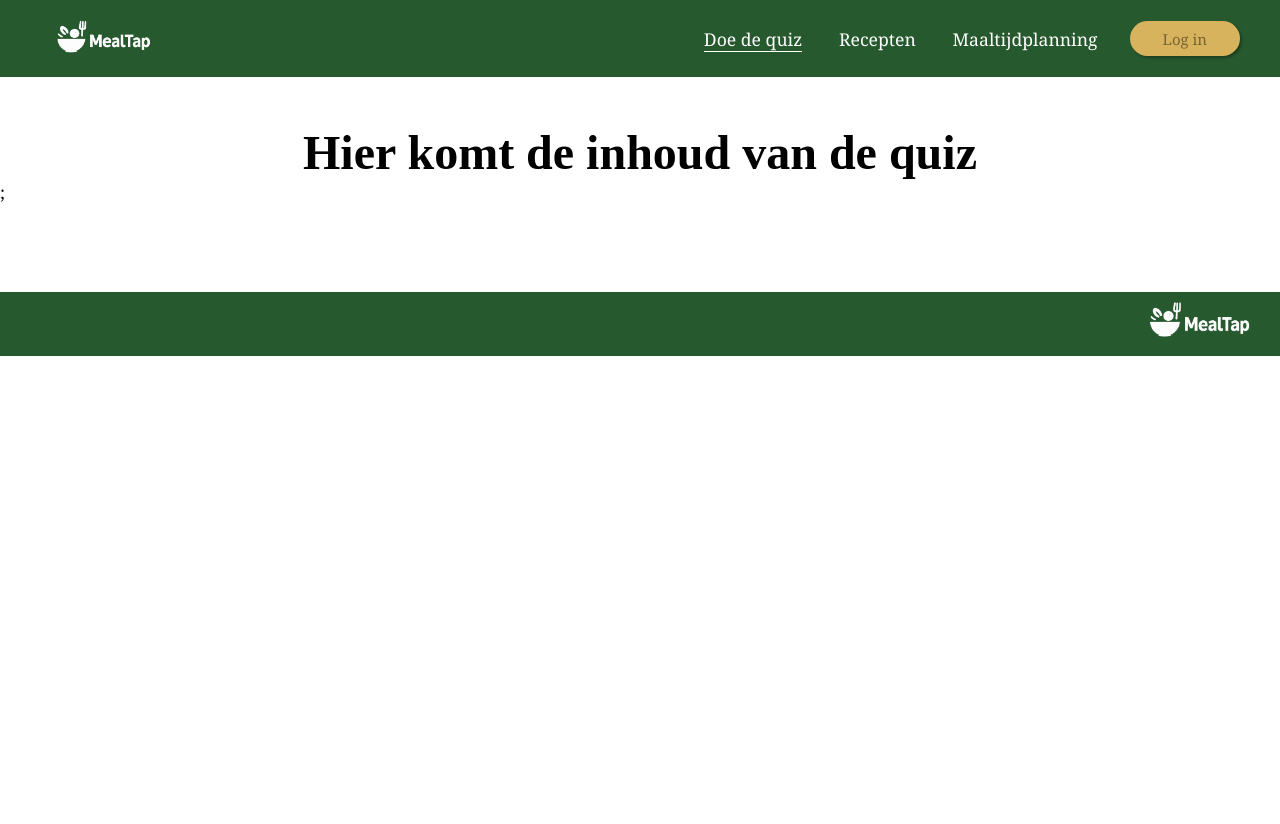
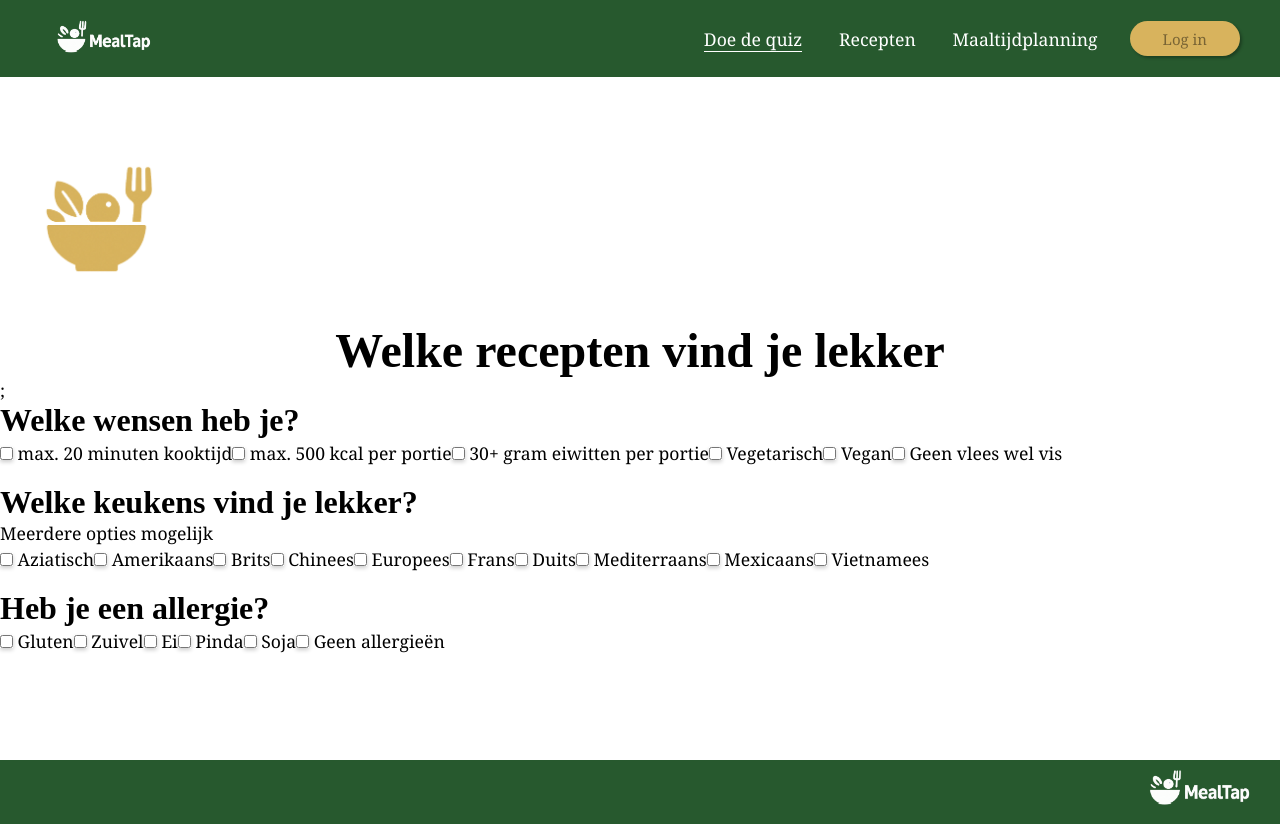
Before and after one commit to tessaiswijs/eindproject_frontend_novi, a React (Vite) app: page /quiz in a window 1280 px wide. Before the commit the page ends 800 px from the top, so only its background shows below. Built offline with nearby package versions, Linux system fonts and the light colour scheme; a web font is replaced by a local one.

Commit message:
content toegevoegd aan de quiz pagina

```diff
--- a/src/pages/home/HomePage.jsx
+++ b/src/pages/home/HomePage.jsx
@@ -72,7 +72,7 @@ function Home() {
             <main>
 
                 <section className="recipe-header-section">
-                    <img className="yellow-logo-container" src="/src/assets/logo_yellow.png" alt="klok"/>
+                    <img className="yellow-logo-container" src="/src/assets/logo_yellow.png" alt="logo"/>
 
                     <h2 className="title_recipe-header">
                         Een selectie van onze recepten
--- a/src/pages/quiz/QuizPage.jsx
+++ b/src/pages/quiz/QuizPage.jsx
@@ -1,8 +1,45 @@
 function Quiz() {
     return (
-      <>
-          <h1>Hier komt de inhoud van de quiz</h1>;
-      </>
+        <>
+            <main className="quiz-container">
+                <img className="yellow-logo-container" src="/src/assets/logo_yellow.png" alt="klok"/>
+
+                <h1>Welke recepten vind je lekker</h1>;
+
+                <h2>Welke wensen heb je?</h2>
+                <input type="checkbox" id="intolerance1" name="intolerance1" value="maxReadyTime=20"/> max. 20 minuten
+                kooktijd
+                <input type="checkbox" id="intolerance2" name="intolerance2" value="maxCalories=500"/> max. 500 kcal per
+                portie
+                <input type="checkbox" id="intolerance3" name="intolerance3" value="minProtein=30"/> 30+ gram eiwitten
+                per portie
+                <input type="checkbox" id="diet3" name="diet3" value="diet=vegetarian"/> Vegetarisch
+                <input type="checkbox" id="diet4" name="diet4" value="diet=vegan"/> Vegan
+                <input type="checkbox" id="diet5" name="diet5" value="diet=pescetarian"/> Geen vlees wel vis
+
+                <h2>Welke keukens vind je lekker?</h2>
+                <p>Meerdere opties mogelijk</p>
+                <input type="checkbox" id="cuisine1" name="cuisine1" value="cuisine=asian"/> Aziatisch
+                <input type="checkbox" id="cuisine2" name="cuisine2" value="cuisine=american"/> Amerikaans
+                <input type="checkbox" id="cuisine3" name="cuisine3" value="cuisine=british"/> Brits
+                <input type="checkbox" id="cuisine4" name="cuisine4" value="cuisine=chinese"/> Chinees
+                <input type="checkbox" id="cuisine6" name="cuisine6" value="cuisine=european"/> Europees
+                <input type="checkbox" id="cuisine7" name="cuisine7" value="cuisine=french"/> Frans
+                <input type="checkbox" id="cuisine8" name="cuisine8" value="cuisine=german"/> Duits
+                <input type="checkbox" id="cuisine9" name="cuisine9" value="cuisine=mediterranean"/> Mediterraans
+                <input type="checkbox" id="cuisine10" name="cuisine10" value="cuisine=mexican"/> Mexicaans
+                <input type="checkbox" id="cuisine12" name="cuisine12" value="cuisine=vietnamese"/> Vietnamees
+
+                <h2>Heb je een allergie?</h2>
+                <input type="checkbox" id="intolerance1" name="intolerance1" value="gluten"/> Gluten
+                <input type="checkbox" id="intolerance2" name="intolerance2" value="dairy"/> Zuivel
+                <input type="checkbox" id="intolerance3" name="intolerance3" value="egg"/> Ei
+                <input type="checkbox" id="intolerance4" name="intolerance4" value="peanut"/> Pinda
+                <input type="checkbox" id="intolerance5" name="intolerance5" value="soy"/> Soja
+                <input type="checkbox" id="all-intolerance" name="all-intolerance" value="all"/> Geen allergieën
+            </main>
+        </>
+
     )
 }
 
```
